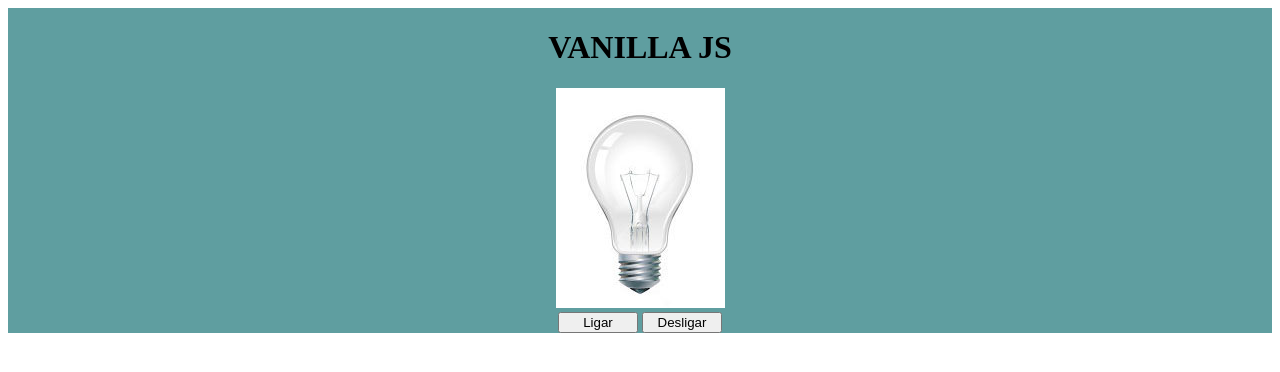
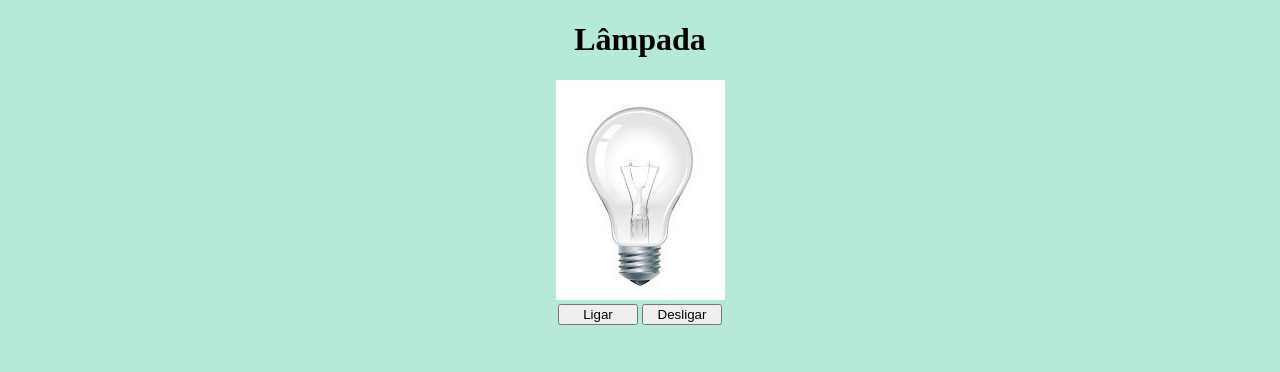
Before and after one commit to marmvs/projeto-lampada, a plain HTML site: page index.html in a window 1280 px wide. Drawn offline with Linux system fonts and the light colour scheme.

Commit message:
alteraçoes

```diff
--- a/index.html
+++ b/index.html
@@ -9,7 +9,7 @@
 </head>
 <body>
     <header>
-        <h1>VANILLA JS</h1>
+        <h1>Lâmpada</h1>
     </header>
     <main>
         <div>
--- a/style.css
+++ b/style.css
@@ -1,12 +1,20 @@
+body {
+   background-color: rgb(183, 233, 216);
+}
 
+back
  header,
  main {
     display: flex;
     flex-direction: column;
     align-items: center;
-    background: cadetblue;
+
  }
 
  button {
     width: 80px;
  }
+
+ h1 {
+   text-align: center;
+ }
```
